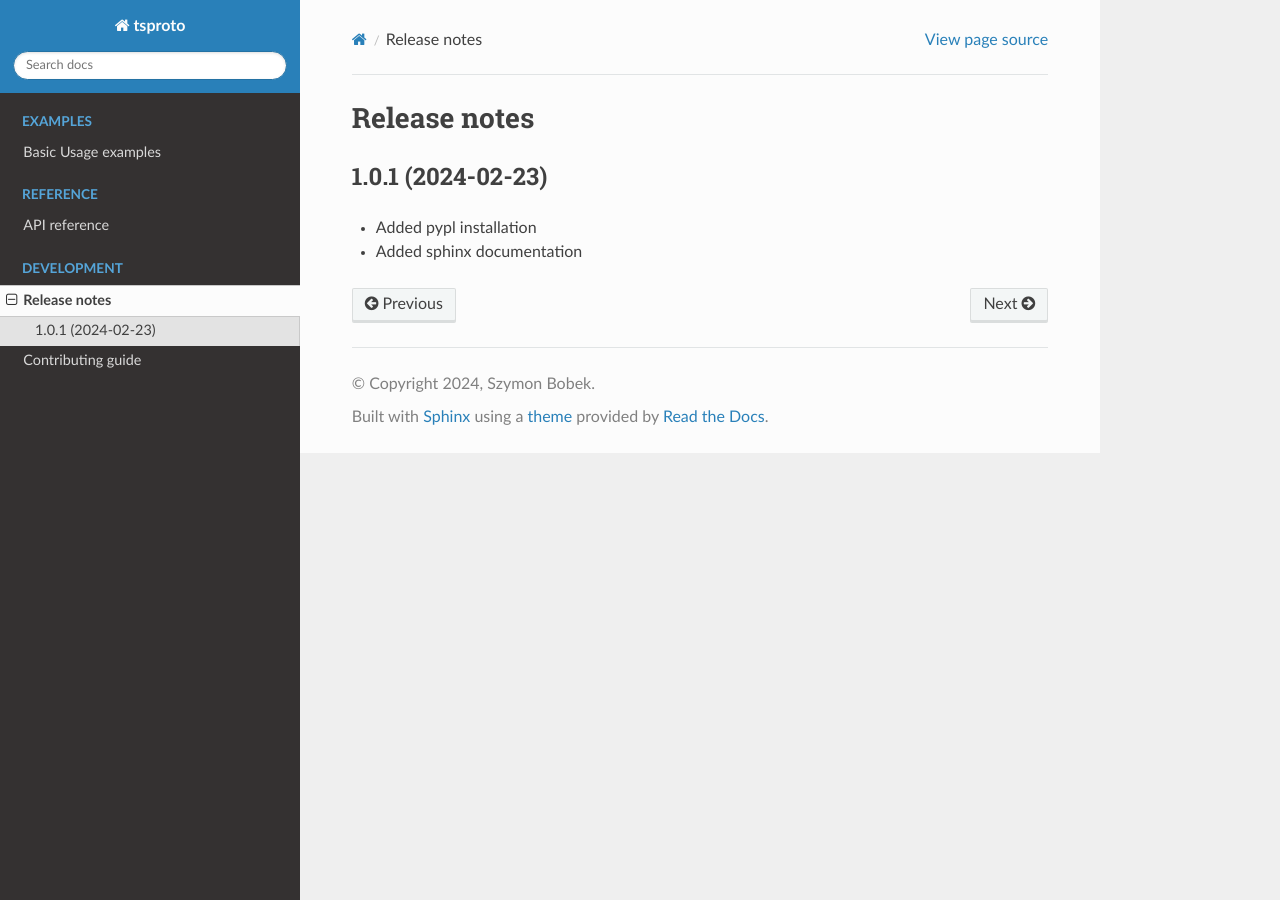
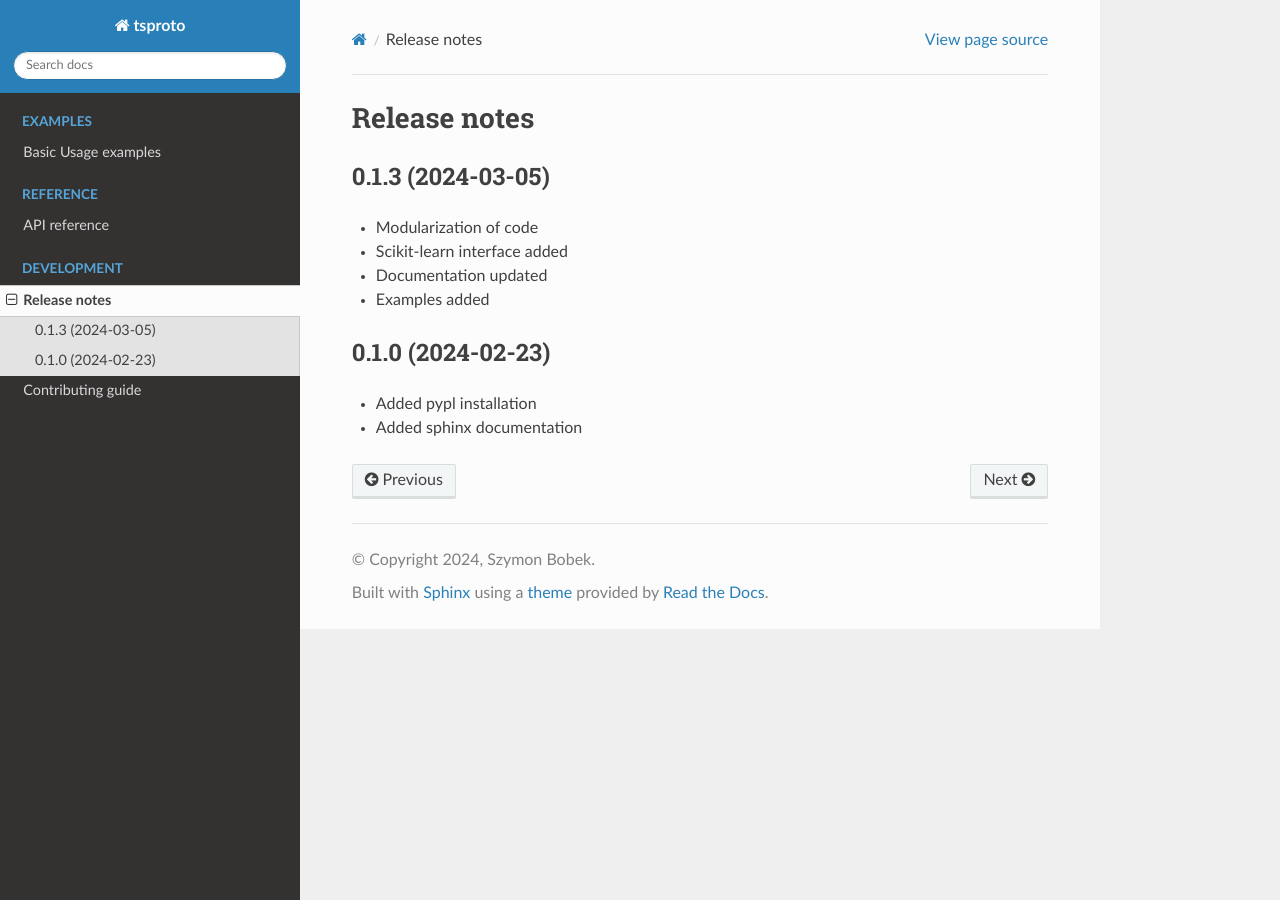
Before and after one commit to sbobek/tsproto, a Sphinx documentation site: the page built from docs/release_notes.rst, in a window 1280 px wide. Built offline with Sphinx 7.4.7 and the Read the Docs theme 2.0.0, drawn with Linux system fonts in a browser that asks for light colours.

```diff
--- a/docs/release_notes.rst
+++ b/docs/release_notes.rst
@@ -1,7 +1,14 @@
 Release notes
 =============
 
-1.0.1 (2024-02-23)
+0.1.3 (2024-03-05)
+-------------
+* Modularization of code
+* Scikit-learn interface added
+* Documentation updated
+* Examples added
+
+0.1.0 (2024-02-23)
 -------------
 * Added pypl installation
 * Added sphinx documentation
```
Also changed, not shown: README.md (+3 -3 lines).
